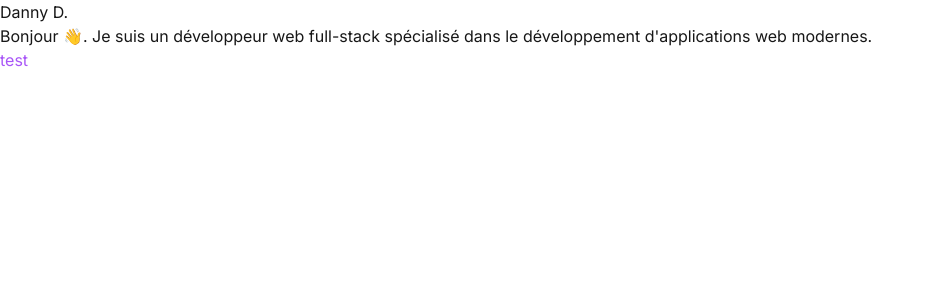
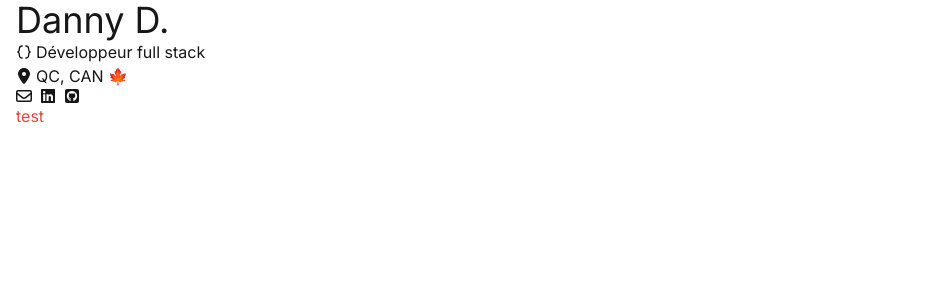
Before and after one commit to mtlaso/portfolio, a Next.js app: page / in a window 1280 px wide. Shown: the top 300 px of the page, without its empty margins (0-930 px from the left). Built offline with nearby package versions, Linux system fonts and the light colour scheme; a web font is replaced by a local one.

Commit message:
hero section

```diff
--- a/app/page.tsx
+++ b/app/page.tsx
@@ -1,10 +1,17 @@
 import Image from "next/image";
+import { BiCodeCurly } from "react-icons/bi";
+import {
+	FaLocationDot,
+	FaRegEnvelope,
+	FaLinkedin,
+	FaSquareGithub,
+} from "react-icons/fa6";
 
 export default function Home() {
 	return (
-		<main className="">
+		<main className="min-h-screen px-4">
 			<HeroSection />
-			<p className="text-red-500 sm:text-purple-500">test</p>
+			<p className="text-red-500 sm:text-purple-500 md:text-red-500">test</p>
 		</main>
 	);
 }
@@ -12,11 +19,25 @@ export default function Home() {
 const HeroSection = () => {
 	return (
 		<section className="">
-			<p>Danny D.</p>
-			<p>
-				Bonjour 👋. Je suis un développeur web full-stack spécialisé dans le
-				développement d'applications web modernes.
-			</p>
+			<div>
+				<p className="text-4xl">Danny D.</p>
+			</div>
+
+			<div className="flex items-center gap-1">
+				<BiCodeCurly className="inline" />
+				<p>Développeur full stack</p>
+			</div>
+
+			<div className="flex items-center gap-1">
+				<FaLocationDot />
+				<p>QC, CAN 🍁</p>
+			</div>
+
+			<div className="flex items-center gap-2">
+				<FaRegEnvelope />
+				<FaLinkedin />
+				<FaSquareGithub />
+			</div>
 		</section>
 	);
 };
```
Also changed, not shown: package.json (+4 -3 lines), 1 other file (tests, documents, lock files or other folders).
